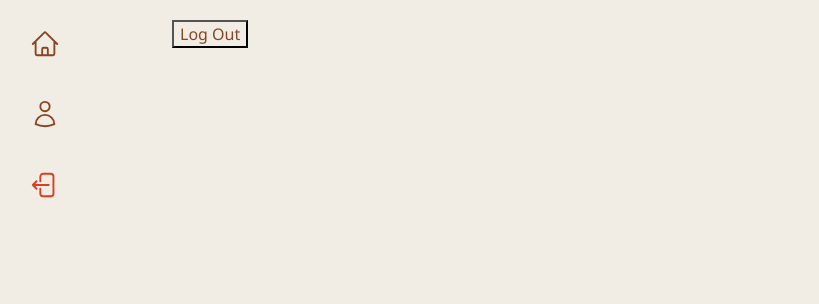
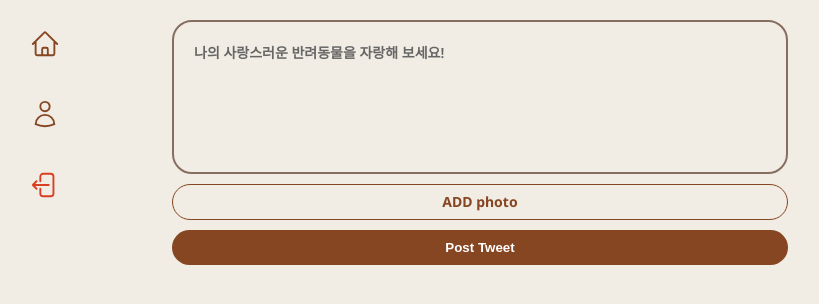
Before and after one commit to namoong0917/inthezoo, a React (Vite) app: page / in a window 1280 px wide. Shown: the top 304 px of the page, without its empty margins (262-1081 px from the left). Built offline with nearby package versions, Linux system fonts and the light colour scheme; no server answers; sample sign-in values are in the browser's storage.

Commit message:
Post Tweet Form - Post 컴포넌트

```diff
--- a/src/App.tsx
+++ b/src/App.tsx
@@ -52,6 +52,7 @@ const GlobalStyles = createGlobalStyle`
     color: #864622;
     font-family: Noto Sans, system-ui, -apple-system, BlinkMacSystemFont, 'Segoe UI', Roboto, Oxygen, Ubuntu, Cantarell, 'Open Sans', 'Helvetica Neue', sans-serif;
   }
+  button{cursor: pointer;}
   a{text-decoration:none;}
 `;
 
--- a/src/components/layout.tsx
+++ b/src/components/layout.tsx
@@ -29,9 +29,6 @@ const MenuList = styled.li`
   height: 50px;
   width: 50px;
 
-  a {
-    cursor: pointer;
-  }
   svg {
     width: 30px;
     stroke: #864622;
--- /dev/null
+++ b/src/components/post-tweet-form.tsx
@@ -0,0 +1,99 @@
+import { useState } from "react";
+import styled from "styled-components";
+
+const Form = styled.form`
+  display: flex;
+  flex-direction: column;
+  gap: 10px;
+`;
+
+const TextArea = styled.textarea`
+  padding: 20px;
+  border: 2px solid #866e60;
+  border-radius: 20px;
+  color: #000;
+  width: 100%;
+  resize: none;
+  transition: 0.5s;
+  &::placeholder {
+    color: #666;
+    font-size: 1.4rem;
+    font-weight: 600;
+  }
+  &:focus {
+    background: #fffaf5;
+    outline: none;
+    border: 2px solid #864622;
+  }
+`;
+
+const AttachFileButton = styled.label`
+  padding: 10px 0;
+  color: #864622;
+  text-align: center;
+  border-radius: 20px;
+  border: 1px solid #864622;
+  font-size: 14px;
+  font-weight: 600;
+  cursor: pointer;
+  font-weight: 700;
+`;
+
+const AttachFileInput = styled.input`
+  display: none;
+`;
+
+const SubmitBtn = styled.input`
+  background: #864622;
+  color: #fff;
+  font-weight: 700;
+  border: none;
+  padding: 10px 0;
+  border-radius: 20px;
+  cursor: pointer;
+  &:hover,
+  &:active {
+    opacity: 0.9;
+  }
+`;
+
+export default function PostTweetForm() {
+  const [isLoading, setLoading] = useState(false);
+  const [tweet, setTweet] = useState("");
+  const [file, setFile] = useState<File | null>(null);
+  const onChange = (e: React.ChangeEvent<HTMLTextAreaElement>) => {
+    setTweet(e.target.value);
+  };
+  const onFileChange = (e: React.ChangeEvent<HTMLInputElement>) => {
+    const { files } = e.target;
+    if (files && files.length === 1) {
+      setFile(files[0]);
+    }
+  };
+  return (
+    <Form>
+      <TextArea
+        rows={5}
+        maxLength={300}
+        onChange={onChange}
+        value={tweet}
+        placeholder="나의 사랑스러운 반려동물을 자랑해 보세요!"
+      />
+      <AttachFileButton htmlFor="file">
+        {file ? "Photo added ✅" : "ADD photo"}
+      </AttachFileButton>
+      <AttachFileInput
+        onChange={onFileChange}
+        type="file"
+        id="file"
+        accept="image/*"
+      />
+      {/* label의 htmlFor 값, input의 id 값
+			둘이 같으면 label을 눌렀을 때 file 버튼을 클릭하는 것과 같게 동작한다. */}
+      <SubmitBtn
+        type="submit"
+        value={isLoading ? "Posting..." : "Post Tweet"}
+      />
+    </Form>
+  );
+}
--- a/src/routes/home.tsx
+++ b/src/routes/home.tsx
@@ -1,15 +1,12 @@
-import { auth } from "../firebase";
-import { useNavigate } from "react-router-dom";
+import styled from "styled-components";
+import PostTweetForm from "../components/post-tweet-form";
+
+const Wrap = styled.div``;
 
 export default function Home() {
-  const Navigate = useNavigate();
-  const logOut = () => {
-    auth.signOut();
-    Navigate("/login");
-  };
   return (
-    <h1>
-      <button onClick={logOut}>Log Out</button>
-    </h1>
+    <Wrap>
+      <PostTweetForm />
+    </Wrap>
   );
 }
```
